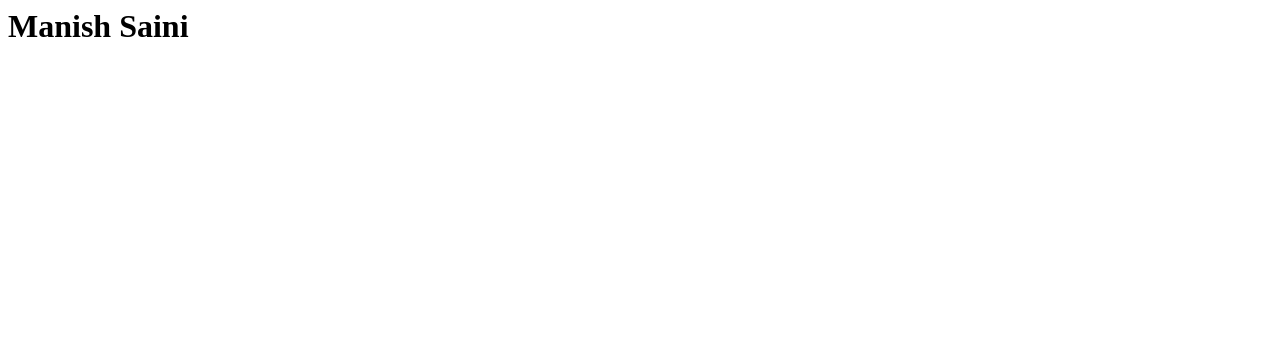
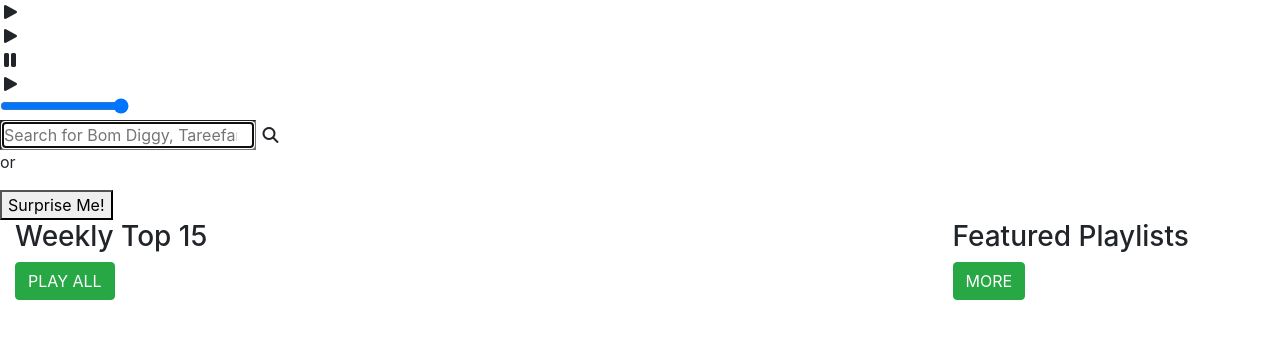
Before and after one commit to ManishSaini1/myFirst, a plain HTML site: page index.html in a window 1280 px wide. Drawn offline with nearby package versions, Linux system fonts and the light colour scheme.

Commit message:
Add files via upload

```diff
--- a/index.html
+++ b/index.html
@@ -1,10 +1,110 @@
-<html>
+<!DOCTYPE html>
+<html lang="en">
 <head>
-<title>
-First Website
-</title>
-<head>
+    <meta charset="UTF-8">
+    <meta name="viewport" content="width=device-width, initial-scale=1.0">
+    <meta http-equiv="X-UA-Compatible" content="ie=edge">
+    <title>Customized Playlist</title>
+    <!-- <link href="https://fonts.googleapis.com/css?family=Montserrat" rel="stylesheet"> -->
+    <link rel="icon" href="Assets/Images/icon.png">
+    <link rel="stylesheet" href="Assets/Bootstrap/css/bootstrap.min.css">
+    <link rel="stylesheet" href="Assets/Bootstrap/js/bootstrap.min.js">
+    <link rel="stylesheet" href="Assets/fontawesome/font/fontawesome-all.min.css">
+    <link rel="stylesheet" href="Assets/stylesheets/css/main.css">
+    <script src="songs.js"></script>
+    <script src="script.js"></script>
+</head>
 <body>
-<h1> Manish Saini
+    <div id="playlist" class="flex">
+        <div class="flex" id="playbtn">
+            <div>
+                <span id="backplay">
+                        <i class="fas fa-play"></i>
+                   </span>
+        </div>
+        <div>
+                <span id="play">
+                        <i class="fas fa-play" id="toggleplaypause"></i>
+                    </span>
+        </div>
+        <div>
+                <span id="pause">
+                        <i class="fas fa-pause"></i>
+                    </span>
+        </div>
+        <div>
+                <span id="forwardplay">
+                        <i class="fas fa-play"></i>
+                    </span>
+        </div>
+        </div>
+            <div id="songplayeds">
+                <audio id="audio">
+                    <source src="">
+                </audio>
+                <span id="songplayed"></span>
+                <span id="songfinished"></span>
+                <div id="songadded">
+                </div>
+            </div>
+            <div>
+                <input type="range" name="" id="range" min="0" max="100" value="100">
+            </div>
+
+    </div>
+    <div class="flex searchbar">
+        <div id="search">
+            <input type="search" id="search" autofocus spellcheck="false" placeholder="Search for Bom Diggy, Tareefan, Buzz...">
+            <span id="searchicon">
+                <i class="fas fa-search"></i>
+            </span>
+        </div>
+        <div id="or">
+            <p>or</p>
+        </div>
+        <div id="surpriseme">
+            <button>Surprise Me!</button>
+        </div>
+    </div>
+    <div class="container-fluid maincontent row">
+    <div id="songs" class="col-xl-3 col-lg-12 col-md-12 col-sm-12 col-12">
+        <div id="sidebar11">
+                <aside class="aside1">
+                        <h3 class="d-inline-block weekly">Weekly Top 15</h3>
+                        <span>
+                            <button class="btn btn-success playall">
+                                PLAY ALL
+                            </button>
+                        </span>
+                        <ul id="songs1">
+                    </ul>
+                    </aside>
+        </div>
+    </div>
+    <div class="col-xl-6  col-lg-12 col-md-12 col-sm-12 col-12">
+        <div id="centerelement">
+            <!-- <ul class="flex" id="col_1" class="col-xl-5 col-lg-5 col-md-5">
+            </ul> -->
+        </div>
+    </div>
+    <div class="songs2 col-xl-3 col-lg-12 col-md-12 col-sm-12 col-12">
+    <div id="sidebar2">
+        <aside class="aside2">
+                <h3 class="d-inline-block weekly weekly1">Featured Playlists</h3>
+                <span>
+                    <button class="btn btn-success playall more">
+                        MORE
+                    </button>
+                </span>
+                <div id="featuresongs">
+
+                </div>
+        </aside>
+    </div>
+    </div>
+    </div>
+    <script src="https://code.jquery.com/jquery-3.3.1.slim.min.js" integrity="sha384-q8i/X+965DzO0rT7abK41JStQIAqVgRVzpbzo5smXKp4YfRvH+8abtTE1Pi6jizo" crossorigin="anonymous"></script>
+    <script src="https://cdnjs.cloudflare.com/ajax/libs/popper.js/1.14.3/umd/popper.min.js" integrity="sha384-ZMP7rVo3mIykV+2+9J3UJ46jBk0WLaUAdn689aCwoqbBJiSnjAK/l8WvCWPIPm49" crossorigin="anonymous"></script>
+    <script src="https://stackpath.bootstrapcdn.com/bootstrap/4.1.2/js/bootstrap.min.js" integrity="sha384-o+RDsa0aLu++PJvFqy8fFScvbHFLtbvScb8AjopnFD+iEQ7wo/CG0xlczd+2O/em" crossorigin="anonymous"></script>
 </body>
-<head>
+</html>
```
